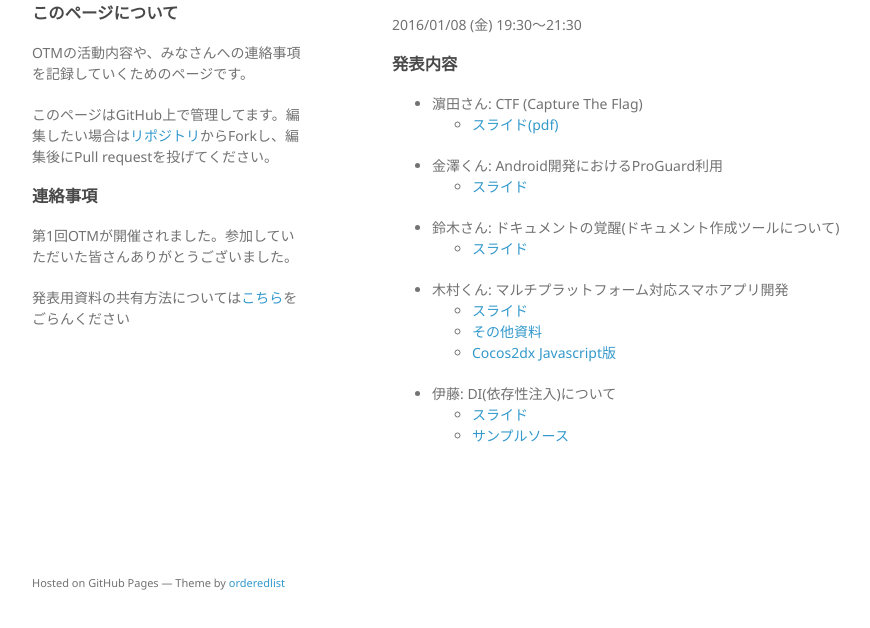
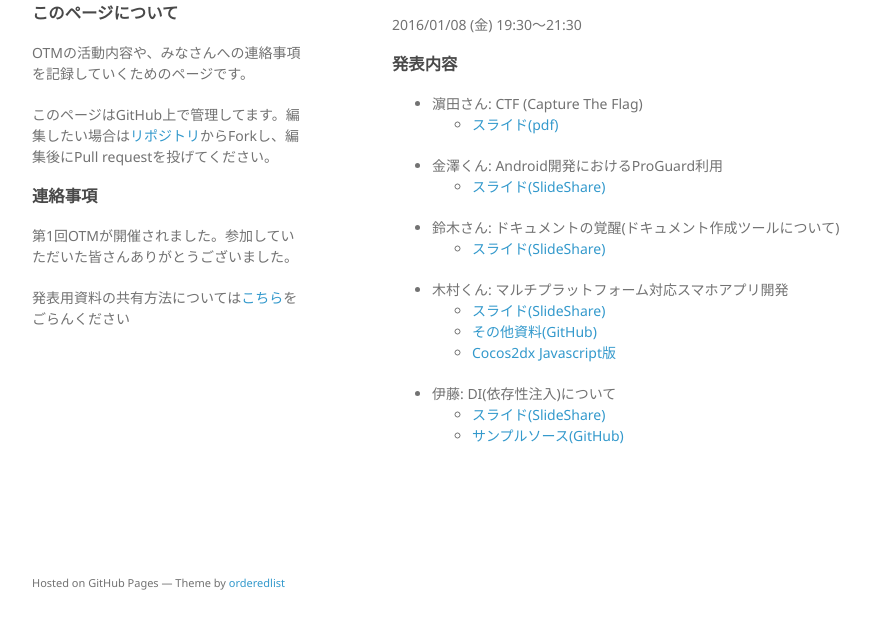
Before and after one commit to yuizho/yuizho.github.io, a plain HTML site: page index.html in a window 1280 px wide. Shown: the part 138-766 px from the top of the page, without its empty margins (178-1048 px from the left). Drawn offline with Linux system fonts and the light colour scheme.

Commit message:
index.htmlの第1回活動記録の各リンクに遷移先を追記

```diff
--- a/index.html
+++ b/index.html
@@ -40,25 +40,25 @@
           </li>
           <li>金澤くん: Android開発におけるProGuard利用
             <ul>
-              <li><a href="http://www.slideshare.net/ryukana/androidproguard" class="commit-link">スライド</a></li>
+              <li><a href="http://www.slideshare.net/ryukana/androidproguard" class="commit-link">スライド(SlideShare)</a></li>
             </ul>
           </li>
           <li>鈴木さん: ドキュメントの覚醒(ドキュメント作成ツールについて)
             <ul>
-              <li><a href="http://www.slideshare.net/tstakashisuzuki/doctool" class="commit-link">スライド</a></li>
+              <li><a href="http://www.slideshare.net/tstakashisuzuki/doctool" class="commit-link">スライド(SlideShare)</a></li>
             </ul>
           </li>
           <li>木村くん: マルチプラットフォーム対応スマホアプリ開発
             <ul>
-              <li><a href="https://www.slideshare.net/secret/l7liD19V8doiGD" class="commit-link">スライド</a></li>
-              <li><a href="https://github.com/mitsuhero/cocos2dxtest" class="commit-link">その他資料</a></li>
+              <li><a href="https://www.slideshare.net/secret/l7liD19V8doiGD" class="commit-link">スライド(SlideShare)</a></li>
+              <li><a href="https://github.com/mitsuhero/cocos2dxtest" class="commit-link">その他資料(GitHub)</a></li>
               <li><a href="http://mitsuhero.github.io/" class="commit-link">Cocos2dx Javascript版</a></li>
             </ul>
           </li>
           <li>伊藤: DI(依存性注入)について
             <ul>
-              <li><a href="http://www.slideshare.net/yuiito94/di-56742600" class="commit-link">スライド</a></li>
-              <li><a href="https://github.com/yuizho/DISample" class="commit-link">サンプルソース</a></li>
+              <li><a href="http://www.slideshare.net/yuiito94/di-56742600" class="commit-link">スライド(SlideShare)</a></li>
+              <li><a href="https://github.com/yuizho/DISample" class="commit-link">サンプルソース(GitHub)</a></li>
             </ul>
           </li>
         </ul>
```
